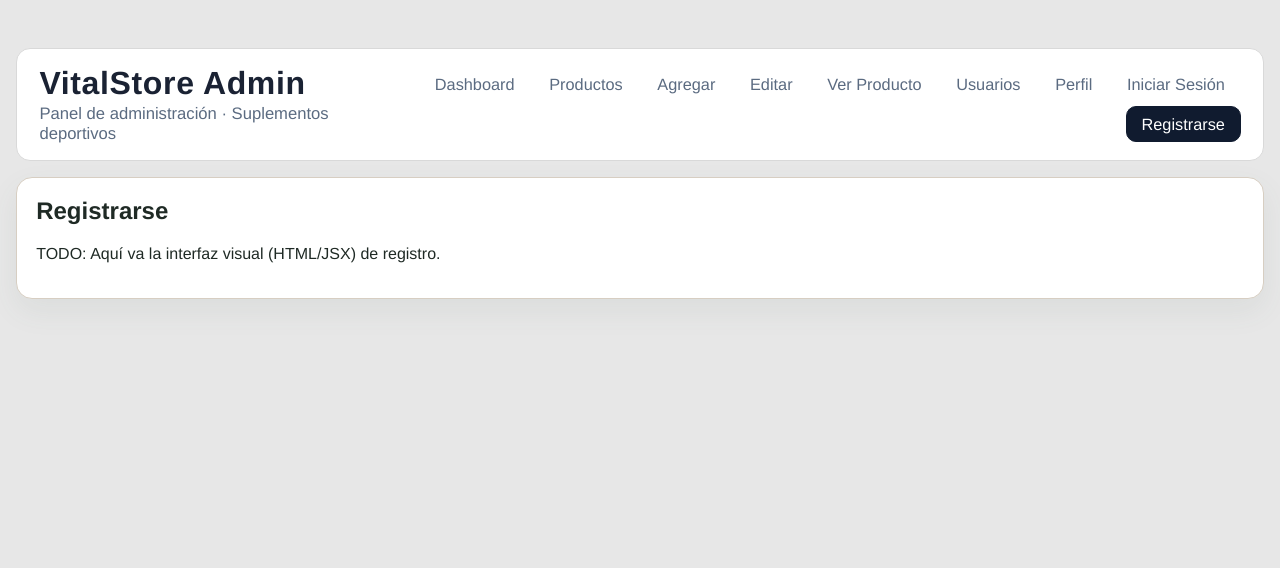
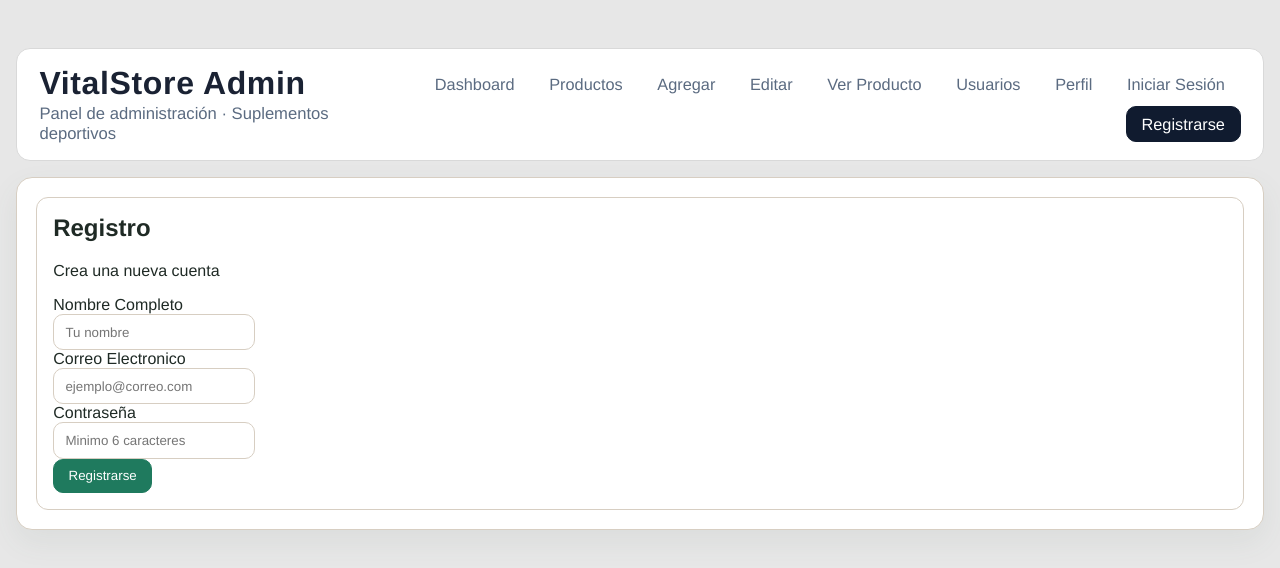
Before and after one commit to Jassos/PSP-Practica, a React (Vite) app in the folder frontend/: page /registro in a window 1280 px wide. Shown: the top 568 px of the page. Built offline with nearby package versions, Linux system fonts and the light colour scheme.

Commit message:
diseño de la interfaz de registro y logica del equipo 1

```diff
--- a/frontend/src/pages/RegistrarsePage.jsx
+++ b/frontend/src/pages/RegistrarsePage.jsx
@@ -1,51 +1,95 @@
-/**
- * REGISTRARSE
- *
- * Esta vista consume 1 endpoint principal:
- * - POST /api/auth/register
- * - Cliente sugerido: api.register({ full_name, email, password })
- *
- * Payload esperado:
- * {
- *   full_name: string,
- *   email: string,
- *   password: string
- * }
- *
- * Respuesta esperada:
- * {
- *   id: number,
- *   full_name: string,
- *   email: string,
- *   created_at: string
- * }
- *
- * Reglas visuales/funcionales de la maqueta:
- * - Card centrada con:
- *   a) Título "Registro"
- *   b) Subtítulo "Crea una nueva cuenta"
- *   c) Campos: nombre completo, correo electrónico, contraseña
- *   d) Botón principal "Registrarse"
- * - Placeholder de contraseña: "Mínimo 8 caracteres".
- *
- * Manejo de estados y errores:
- * 1) Validar formato de email en cliente.
- * 2) Validar contraseña.
- * 3) Mostrar loading en el botón durante el submit.
- * 4) Si backend responde 409, mostrar toast/error visible:
- *    "El email ya está registrado" + código HTTP_409_CONFLICT.
- * 5) En éxito, limpiar formulario y mostrar confirmación.
- *
- * HTML/JSX visual:
- * - Construir toda la maqueta dentro de <section className="visual-slot">.
- * - Incluir card, formulario, botón y contenedor de notificaciones (error/success).
- */
+import React, { useState } from "react";
+import { api } from "../api/client";
+
 export function RegistrarsePage() {
+const [formData, setFormData] = useState({
+full_name: "",
+email: "",
+password: ""
+});
+const [loading, setLoading] = useState(false);
+const [message, setMessage] = useState({ type: "", text: "" });
+
+const handleChange = (e) => {
+const { name, value } = e.target;
+setFormData((prev) => ({ ...prev, [name]: value }));
+};
+
+const handleSubmit = async (e) => {
+e.preventDefault();
+setLoading(true);
+setMessage({ type: "", text: "" });
+
+try {
+  await api.register(formData);
+  setMessage({ type: "success", text: "Cuenta creada con exito. Ya puedes iniciar sesion." });
+  setFormData({ full_name: "", email: "", password: "" });
+} catch (error) {
+  let errorText = error.message;
+  if (errorText.includes("409")) {
+    errorText = "El email ya esta registrado (Error 409)";
+  }
+  setMessage({ type: "error", text: errorText });
+} finally {
+  setLoading(false);
+}
+};
+
 return (
 <main className="panel">
-      <h2>Registrarse</h2>
 <section className="visual-slot">
-        <p>TODO: Aquí va la interfaz visual (HTML/JSX) de registro.</p>
+<div className="card">
+<h2>Registro</h2>
+<p>Crea una nueva cuenta</p>
+
+      <form onSubmit={handleSubmit}>
+        <div className="field">
+          <label>Nombre Completo</label>
+          <input
+            type="text"
+            name="full_name"
+            value={formData.full_name}
+            onChange={handleChange}
+            required
+            placeholder="Tu nombre"
+          />
+        </div>
+
+        <div className="field">
+          <label>Correo Electronico</label>
+          <input
+            type="email"
+            name="email"
+            value={formData.email}
+            onChange={handleChange}
+            required
+            placeholder="ejemplo@correo.com"
+          />
+        </div>
+
+        <div className="field">
+          <label>Contraseña</label>
+          <input
+            type="password"
+            name="password"
+            value={formData.password}
+            onChange={handleChange}
+            required
+            placeholder="Minimo 6 caracteres"
+          />
+        </div>
+
+        <button type="submit" disabled={loading}>
+          {loading ? "Registrando..." : "Registrarse"}
+        </button>
+      </form>
+
+      {message.text && (
+        <div className={`notification ${message.type}`}>
+          {message.text}
+        </div>
+      )}
+    </div>
   </section>
 </main>
 );
```
Lines whose indentation alone changed are shown as unchanged.
